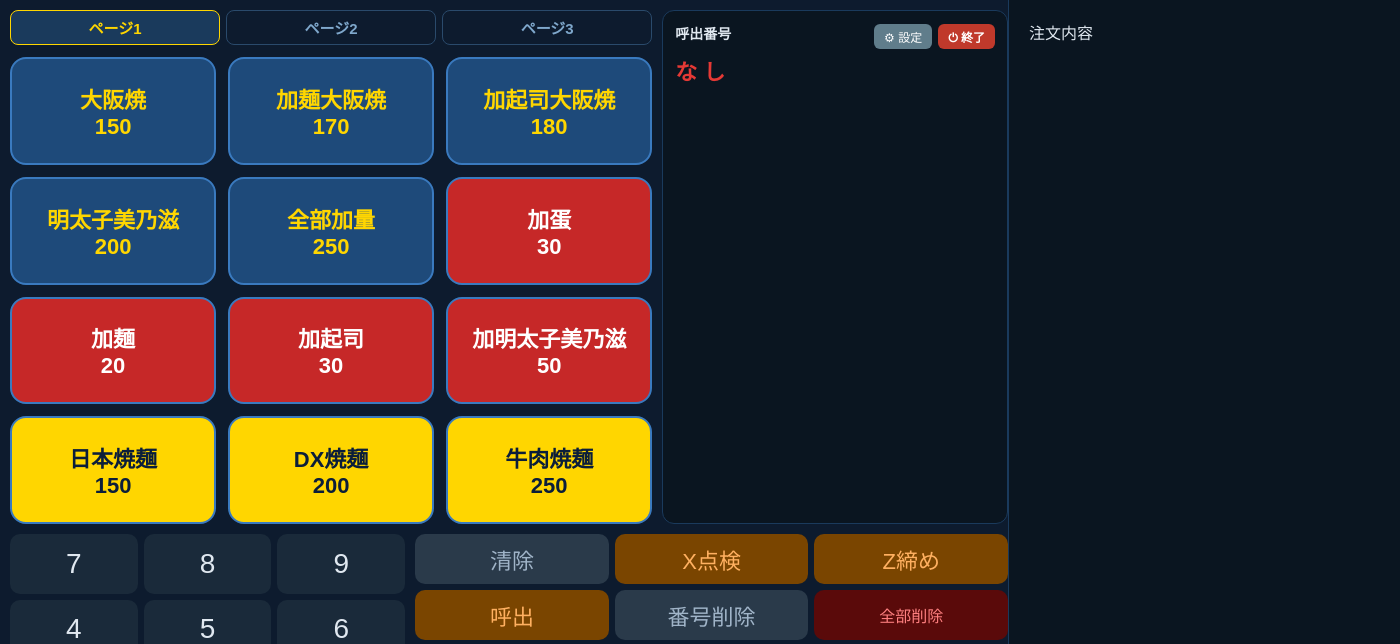
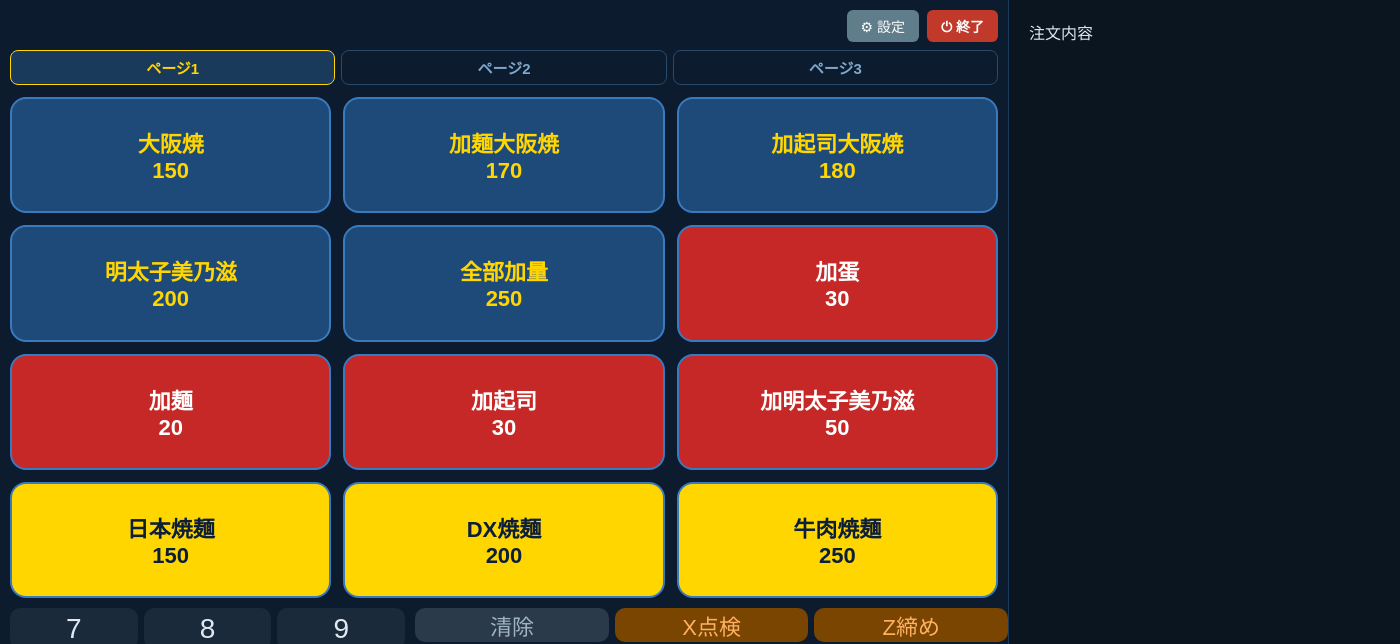
Before and after one commit to booboopoint-arch/pos-app-simple, an Electron app: page pos_menu.html in a window 1400 px wide. Shown: the top 644 px of the page. Drawn offline with Linux system fonts and the light colour scheme.

Commit message:
呼出機能削除・メニューボタン拡大・topBar追加

```diff
--- a/pos_menu.html
+++ b/pos_menu.html
@@ -27,11 +27,11 @@ background:#0d1b2e;
 color:#e0e8f0;
 }
 
-body.callMode{background:#ffdddd;}
 body.removeMode{background:#ffd6d6;}
 
 #left{display:grid;grid-template-rows:1fr auto;gap:10px;padding:10px;background:#0d1b2e;}
-#leftTop{display:grid;grid-template-columns:65% 35%;gap:10px;height:100%;}
+#leftTop{display:grid;grid-template-rows:auto 1fr;gap:8px;height:100%;}
+#topBar{display:flex;justify-content:flex-end;gap:8px;}
 
 #buttons{
 display:grid;
@@ -51,20 +51,9 @@ border-radius:16px;
 cursor:pointer;
 }
 
-#callPanel{background:#0a1520;border-radius:12px;padding:12px;border:1px solid #1a3a5c;}
-#callTitle{font-size:14px;font-weight:bold;margin-bottom:6px;}
-
 #menuEditBtn{
 background:#607d8b;color:white;border:none;
-border-radius:6px;padding:4px 10px;font-size:12px;cursor:pointer;
-}
-
-#displaying{
-font-size:22px;
-color:#e53935;
-font-weight:bold;
-line-height:1.6;
-letter-spacing:6px;
+border-radius:6px;padding:6px 14px;font-size:14px;cursor:pointer;
 }
 
 #bottom{
@@ -85,15 +74,12 @@ gap:6px;
 #actions{
 display:grid;
 grid-template-columns:1fr 1fr 1fr;
-grid-template-rows:50px 50px 100px;
+grid-template-rows:1fr 100px 36px;
 gap:6px;
 }
 
 .delete{background:#2a3a4a;color:#a0b4c8;font-size:22px;border:none;border-radius:10px;cursor:pointer;}
 .check{background:#7a4500;color:#ffb060;font-size:22px;border:none;border-radius:10px;cursor:pointer;}
-.ready{background:#7a4500;color:#ffb060;font-size:22px;border:none;border-radius:10px;cursor:pointer;}
-.remove{background:#2a3a4a;color:#a0b4c8;font-size:22px;border:none;border-radius:10px;cursor:pointer;}
-.clearAll{background:#5a0a0a;color:#ff8080;font-size:16px;border:none;border-radius:10px;cursor:pointer;}
 
 .checkout{
 grid-column:1/4;
@@ -140,9 +126,6 @@ font-weight:bold;flex-wrap:nowrap;overflow:hidden;
 
 #change{color:#1976d2;}
 
-#callInputDisplay{
-font-size:28px;font-weight:bold;color:#ff0000;margin-top:6px;
-}
 
 /* ページタブ */
 #pageTabs{display:flex;gap:6px;margin-bottom:6px;}
@@ -207,6 +190,11 @@ width:100%;padding:6px 8px;border:1px solid #ccc;border-radius:6px;font-size:15p
 <div id="left">
 <div id="leftTop">
 
+<div id="topBar">
+  <button id="menuEditBtn" onclick="openEdit()">⚙ 設定</button>
+  <button onclick="shutdownPC()" style="background:#c0392b;color:white;border:none;border-radius:6px;padding:6px 14px;font-size:14px;font-weight:bold;cursor:pointer;">⏻ 終了</button>
+</div>
+
 <div style="display:grid;grid-template-rows:auto 1fr;gap:6px;height:100%;">
   <div id="pageTabs">
     <button class="pageTab active" onclick="switchPage(0,this)">ページ1</button>
@@ -214,18 +202,6 @@ width:100%;padding:6px 8px;border:1px solid #ccc;border-radius:6px;font-size:15p
     <button class="pageTab" onclick="switchPage(2,this)">ページ3</button>
   </div>
   <div id="buttons"></div>
-</div>
-
-<div id="callPanel">
-  <div style="display:flex;justify-content:space-between;align-items:center;margin-bottom:6px;">
-    <div id="callTitle">呼出番号</div>
-    <div style="display:flex;gap:6px;">
-      <button id="menuEditBtn" onclick="openEdit()">⚙ 設定</button>
-      <button onclick="shutdownPC()" style="background:#c0392b;color:white;border:none;border-radius:6px;padding:4px 10px;font-size:12px;font-weight:bold;cursor:pointer;">⏻ 終了</button>
-    </div>
-  </div>
-  <div id="displaying">なし</div>
-  <div id="callInputDisplay"></div>
 </div>
 
 </div>
@@ -250,9 +226,6 @@ width:100%;padding:6px 8px;border:1px solid #ccc;border-radius:6px;font-size:15p
 <button class="delete" onclick="removeItem()">清除</button>
 <button class="check" onclick="xReport()">X点検</button>
 <button class="check" onclick="zConfirm1()">Z締め</button>
-<button class="ready" onclick="readyButton()">呼出</button>
-<button class="remove" onclick="removeButton()">番号削除</button>
-<button class="clearAll" onclick="removeAllReady()">全部削除</button>
 
 <button class="checkout" onclick="checkout()">会計</button>
 <button onclick="openZReset()" style="grid-column:1/4;height:36px;background:#1a2a3a;color:#4a6a8a;border:1px solid #2a3a4a;border-radius:6px;font-size:12px;cursor:pointer;margin-top:2px;">🔐 Z締めリセット（管理者）</button>
@@ -526,8 +499,7 @@ function getToday(){
 }
 let today = getToday()
 let todayTotal=parseInt(localStorage.getItem("pos_total"))||0
-let callMode=false, removeMode=false, callInput=""
-let showingNumbers=[]
+let removeMode=false
 let orderNumber=parseInt(localStorage.getItem("orderNumber"))||1
 let todayDetails=JSON.parse(localStorage.getItem("pos_details"))||[]
 let menuData=loadMenu()
@@ -794,70 +766,15 @@ function getAndIncrementOrderNumber(){
   return n
 }
 
-function readyButton(){
-  if(removeMode)return
-  if(!callMode){
-    callMode=true;callInput=""
-    document.body.classList.add("callMode")
-    document.getElementById("callInputDisplay").innerText="呼出番号を入力してください"
-  }else{
-    if(callInput==="")return
-    let n=parseInt(callInput)
-    if(showingNumbers.includes(n)){
-      alert("同じ番号は登録できません")
-      callMode=false;callInput=""
-      document.body.classList.remove("callMode")
-      document.getElementById("callInputDisplay").innerText=""
-      return
-    }
-    if(showingNumbers.length>=24){alert("表示できる番号は最大24個です");return}
-    showingNumbers.push(n)
-    updateDisplay()
-    callMode=false;callInput=""
-    document.body.classList.remove("callMode")
-    document.getElementById("callInputDisplay").innerText=""
-  }
-}
-
-function removeButton(){
-  if(callMode)return
-  if(!removeMode){
-    removeMode=true;callInput=""
-    document.body.classList.add("removeMode")
-    document.getElementById("callInputDisplay").innerText="削除する番号を入力してください"
-  }else{
-    if(callInput==="")return
-    let n=parseInt(callInput)
-    showingNumbers=showingNumbers.filter(x=>x!==n)
-    updateDisplay()
-    removeMode=false;callInput=""
-    document.body.classList.remove("removeMode")
-    document.getElementById("callInputDisplay").innerText=""
-  }
-}
-
-function removeAllReady(){showingNumbers=[];updateDisplay()}
-
 function num(n){
-  if(callMode||removeMode){
-    callInput+=n
-    document.getElementById("callInputDisplay").innerText="番号："+callInput
-    return
-  }
   money+=n
   updateMoney()
 }
 function num00(){num("00")}
 
 function clearMoney(){
-  if(callMode){callMode=false;callInput="";document.body.classList.remove("callMode");document.getElementById("callInputDisplay").innerText="";return}
-  if(removeMode){removeMode=false;callInput="";document.body.classList.remove("removeMode");document.getElementById("callInputDisplay").innerText="";return}
   money=""
   updateMoney()
-}
-
-function updateDisplay(){
-  document.getElementById("displaying").innerText=showingNumbers.length===0?"なし":showingNumbers.join(" ")
 }
 
 function addItem(name,price){
@@ -1232,14 +1149,13 @@ window.onload=function(){
 // テスト用状態アクセサ（UIには影響しない）
 // ===================================================
 window.__getState=function(){
-  return{items,total,money,callMode,removeMode,callInput,showingNumbers,
+  return{items,total,money,removeMode,
     orderNumber,todayTotal,todayDetails,menuData,shopName,receiptWidth,
     adminPassword,printerIP,currentPage,editPage,editData,backupPath}
 }
 window.__setState=function(s){
   if('items'in s){items=s.items;update()}
   if('money'in s){money=s.money;updateMoney()}
-  if('showingNumbers'in s){showingNumbers=s.showingNumbers;updateDisplay()}
   if('shopName'in s)shopName=s.shopName
   if('receiptWidth'in s)receiptWidth=s.receiptWidth
   if('todayTotal'in s)todayTotal=s.todayTotal
@@ -1248,9 +1164,7 @@ window.__setState=function(s){
   if('editData'in s)editData=s.editData
   if('editPage'in s)editPage=s.editPage
   if('backupPath'in s)backupPath=s.backupPath
-  if('callMode'in s)callMode=s.callMode
   if('removeMode'in s)removeMode=s.removeMode
-  if('callInput'in s)callInput=s.callInput
   if('menuData'in s){menuData=s.menuData;renderButtons()}
   if('adminPassword'in s)adminPassword=s.adminPassword
   if('printerIP'in s)printerIP=s.printerIP
```
